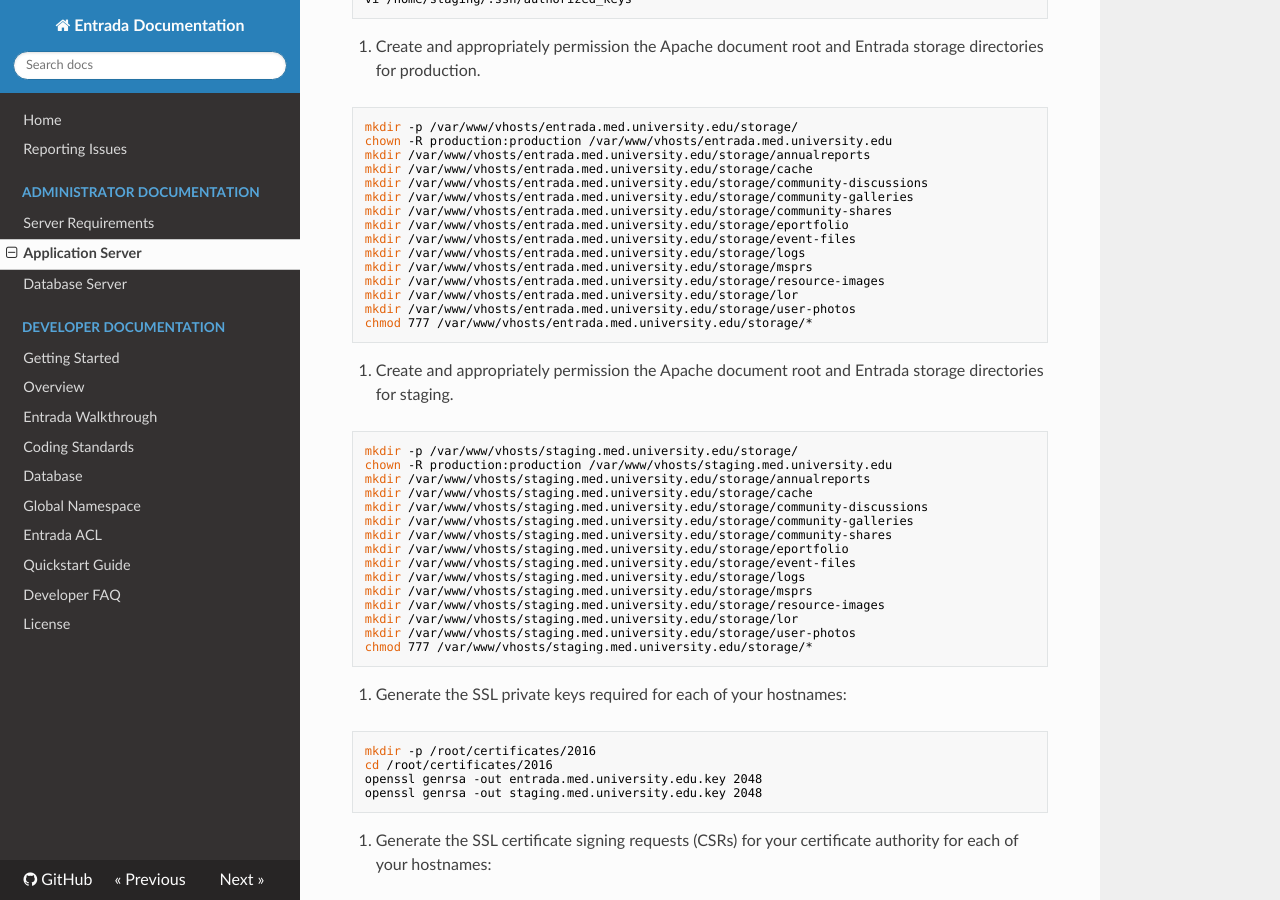
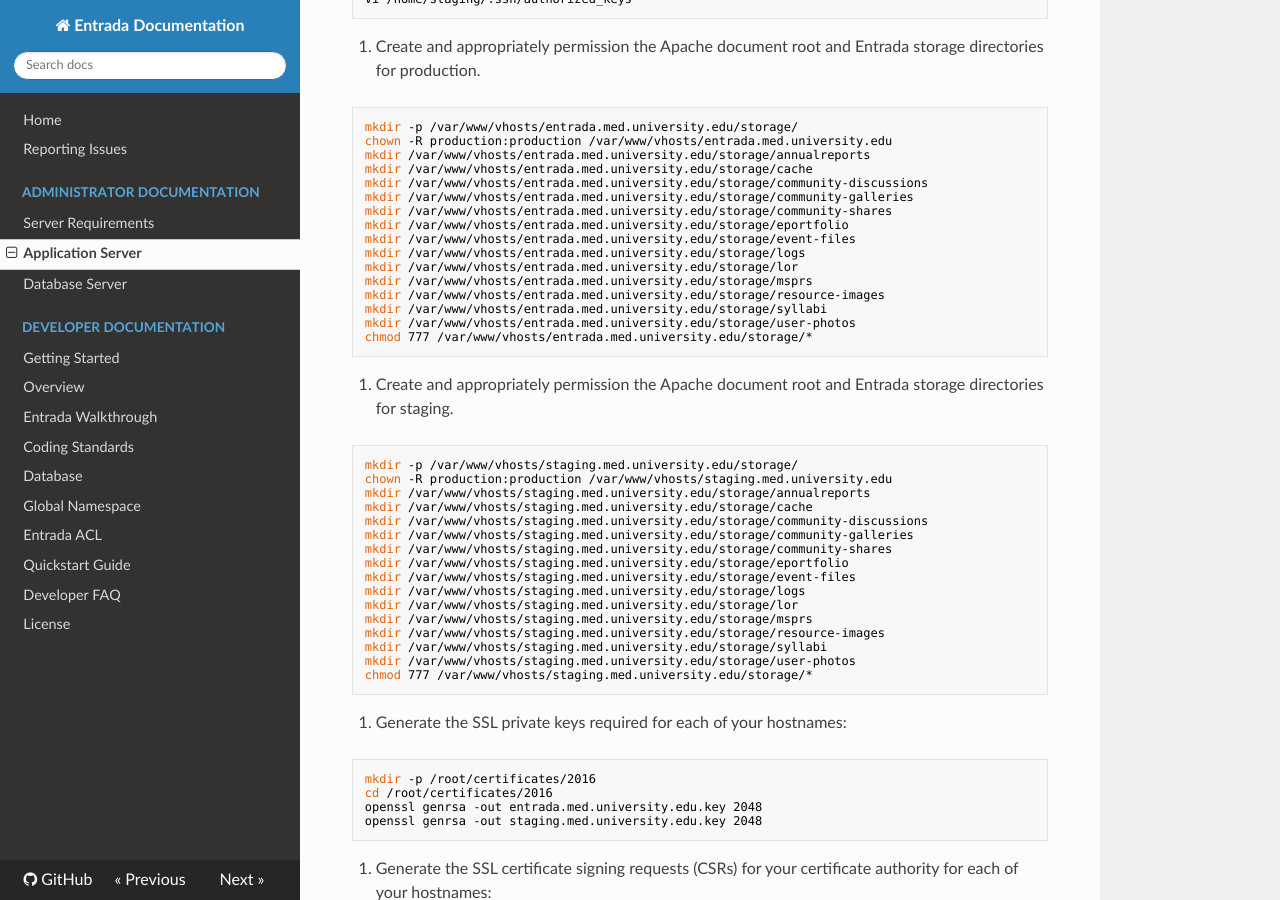
Before and after one commit to pyarmak/entrada-1x-docs, an MkDocs documentation site: the page built from docs/administrator/application-server.md, in a window 1280 px wide and 900 px high, scrolled down 2348 px. Built offline with MkDocs 1.6.1, drawn with Linux system fonts in a browser that asks for light colours; nearby versions of some CDN libraries; old or Windows-style settings are respelled for this version of MkDocs.

Commit message:
Added missing storage/syllabi directory.

````diff
--- a/docs/administrator/application-server.md
+++ b/docs/administrator/application-server.md
@@ -115,9 +115,10 @@ mkdir /var/www/vhosts/entrada.med.university.edu/storage/community-shares
 mkdir /var/www/vhosts/entrada.med.university.edu/storage/eportfolio
 mkdir /var/www/vhosts/entrada.med.university.edu/storage/event-files
 mkdir /var/www/vhosts/entrada.med.university.edu/storage/logs
+mkdir /var/www/vhosts/entrada.med.university.edu/storage/lor
 mkdir /var/www/vhosts/entrada.med.university.edu/storage/msprs
 mkdir /var/www/vhosts/entrada.med.university.edu/storage/resource-images
-mkdir /var/www/vhosts/entrada.med.university.edu/storage/lor
+mkdir /var/www/vhosts/entrada.med.university.edu/storage/syllabi
 mkdir /var/www/vhosts/entrada.med.university.edu/storage/user-photos
 chmod 777 /var/www/vhosts/entrada.med.university.edu/storage/*
 ```
@@ -134,9 +135,10 @@ mkdir /var/www/vhosts/staging.med.university.edu/storage/community-shares
 mkdir /var/www/vhosts/staging.med.university.edu/storage/eportfolio
 mkdir /var/www/vhosts/staging.med.university.edu/storage/event-files
 mkdir /var/www/vhosts/staging.med.university.edu/storage/logs
+mkdir /var/www/vhosts/staging.med.university.edu/storage/lor
 mkdir /var/www/vhosts/staging.med.university.edu/storage/msprs
 mkdir /var/www/vhosts/staging.med.university.edu/storage/resource-images
-mkdir /var/www/vhosts/staging.med.university.edu/storage/lor
+mkdir /var/www/vhosts/staging.med.university.edu/storage/syllabi
 mkdir /var/www/vhosts/staging.med.university.edu/storage/user-photos
 chmod 777 /var/www/vhosts/staging.med.university.edu/storage/*
 ```
````
